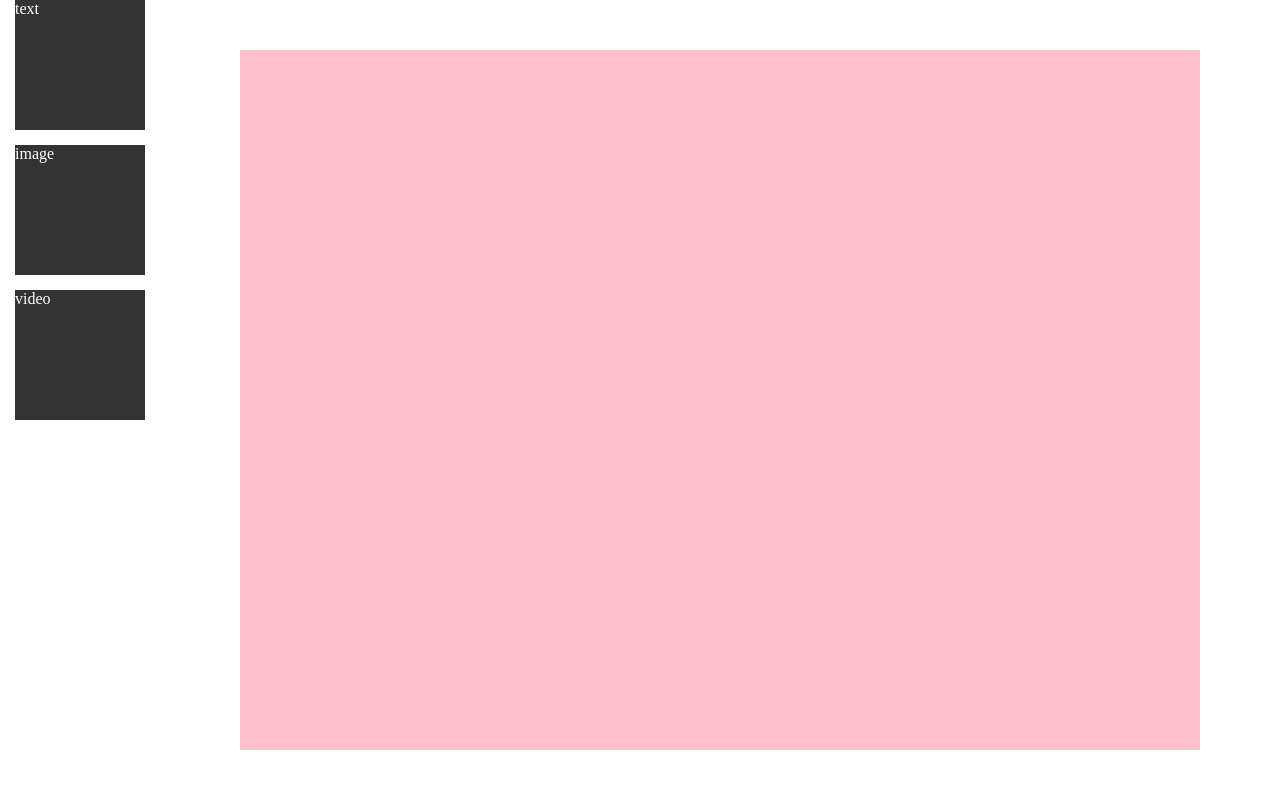
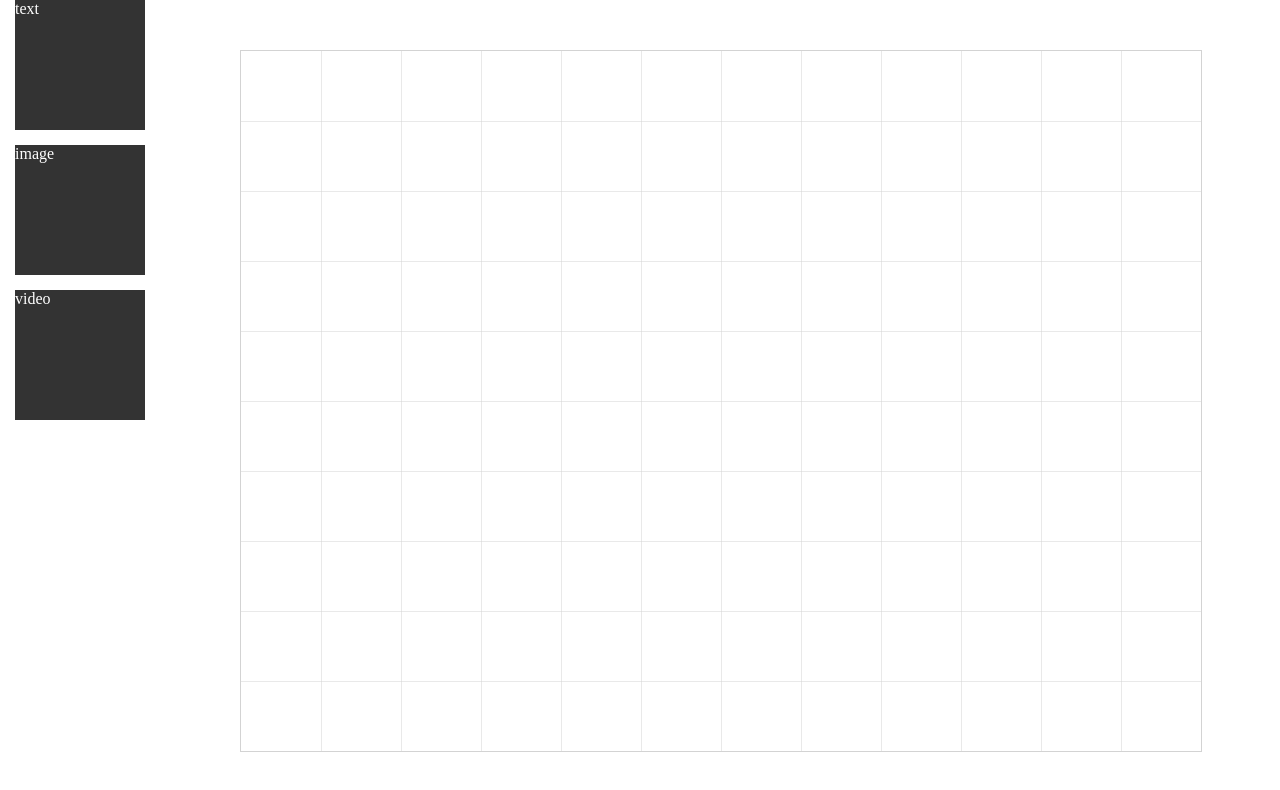
Before and after one commit to jrainlau/palette, a Vue app: page / in a window 1280 px wide. Shown: the top 790 px of the page. Built offline with nearby package versions, Linux system fonts and the light colour scheme.

Commit message:
feat: add grid

```diff
--- a/src/components/Comps.vue
+++ b/src/components/Comps.vue
@@ -28,7 +28,7 @@ export default {
             y: 0,
             depth: 1,
             width: 150,
-            height: 60,
+            height: 30,
             content: 'Text'
           }
         })
--- a/src/components/Editor.vue
+++ b/src/components/Editor.vue
@@ -1,6 +1,7 @@
 <template>
   <div class="editor">
     <div class="editor-main">
+      <Grid />
       <PText
         v-for="(node, index) in nodes"
         :key="index"
@@ -12,6 +13,7 @@
 <script>
 import { mapState } from 'vuex'
 import PText from './Text'
+import Grid from '@/components/Grid'
 
 export default {
   computed: {
@@ -20,7 +22,8 @@ export default {
     })
   },
   components: {
-    PText
+    PText,
+    Grid
   }
 }
 </script>
@@ -35,7 +38,7 @@ export default {
     position: relative;
     width: 960px;
     height: 700px;
-    background: pink;
+    // background: pink;
   }
 }
 </style>
--- /dev/null
+++ b/src/components/Grid.vue
@@ -0,0 +1,58 @@
+<template>
+  <div class="grid">
+    <canvas ref="canvas" width="960" height="700"></canvas>
+  </div>
+</template>
+
+<script>
+export default {
+  props: {
+    color: {
+      type: String,
+      default: 'lightgrey'
+    },
+    stepX: {
+      type: Number,
+      default: 80
+    },
+    stepY: {
+      type: Number,
+      default: 70
+    }
+  },
+  mounted () {
+    const canvas = this.$refs.canvas
+    const context = canvas.getContext('2d')
+
+    function drawGrid (context, color, stepx, stepy) {
+      context.strokeStyle = color
+      context.lineWidth = 0.5
+
+      for (let i = stepx + 0.5; i < context.canvas.width; i += stepx) {
+        context.beginPath()
+        context.moveTo(i, 0)
+        context.lineTo(i, context.canvas.height)
+        context.stroke()
+      }
+      for (let i = stepy + 0.5; i < context.canvas.height; i += stepy) {
+        context.beginPath()
+        context.moveTo(0, i)
+        context.lineTo(context.canvas.width, i)
+        context.stroke()
+      }
+    }
+
+    drawGrid(context, this.color, this.stepX, this.stepY)
+  }
+}
+</script>
+
+<style lang="less">
+.grid {
+  position: absolute;
+  width: 960px;
+  height: 700px;
+  overflow: hidden;
+  border: 0.5px solid lightgrey;
+}
+</style>
```
